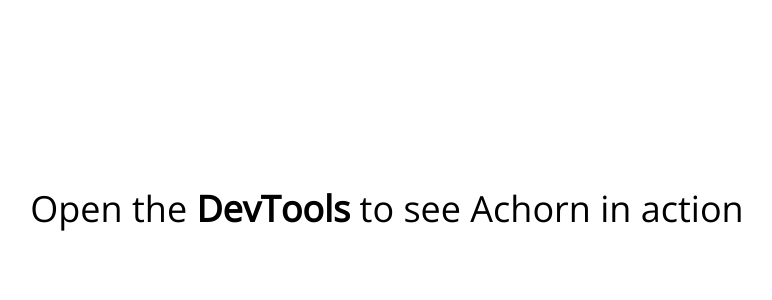
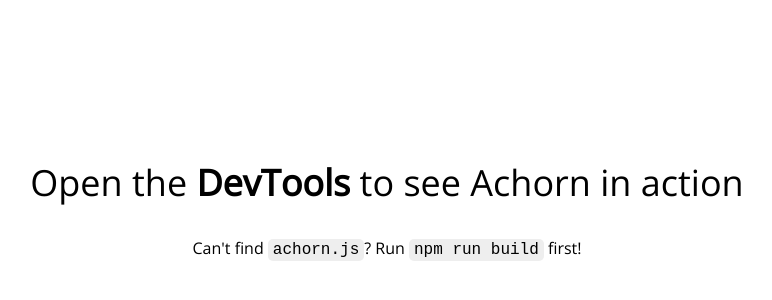
Before and after one commit to juriadams/achorn, a website built with webpack: page index.html in a window 1280 px wide. Shown: the part 200-500 px from the top of the page, without its empty margins (253-1025 px from the left). Built offline with nearby package versions, Linux system fonts and the light colour scheme.

Commit message:
🎨 Fixed example page styling

```diff
--- a/index.html
+++ b/index.html
@@ -8,19 +8,41 @@
         <link href="https://fonts.googleapis.com/css2?family=Open+Sans:wght@300;400&display=swap" rel="stylesheet" />
     </head>
     <body>
-        <div
-            style="
+        <div class="wrapper">
+            <div class="title">
+                <p style="font-size: 36px;">Open the <b>DevTools</b> to see Achorn in action</p>
+
+                <p style="font-size: 16px; margin-top: 30px;">
+                    Can't find <span class="code">achorn.js</span>? Run <span class="code">npm run build</span> first!
+                </p>
+            </div>
+        </div>
+
+        <style>
+            div.wrapper {
                 height: 100vh;
                 display: flex;
                 align-items: center;
                 justify-content: space-around;
-                font-family: 'Open Sans';
-                font-size: 36px;
+            }
+
+            div.wrapper > div.title {
+                text-align: center;
+            }
+
+            div.wrapper > div.title > p {
+                margin: 0;
+                font-family: "Open Sans";
                 font-weight: 300;
-            "
-        >
-            <p>Open the <b>DevTools</b> to see Achorn in action</p>
-        </div>
+            }
+
+            span.code {
+                background-color: #eeeeee;
+                padding: 2px 5px;
+                border-radius: 5px;
+                font-family: monospace;
+            }
+        </style>
 
         <!-- Load Achorn -->
         <script src="dist/achorn.js"></script>
```
